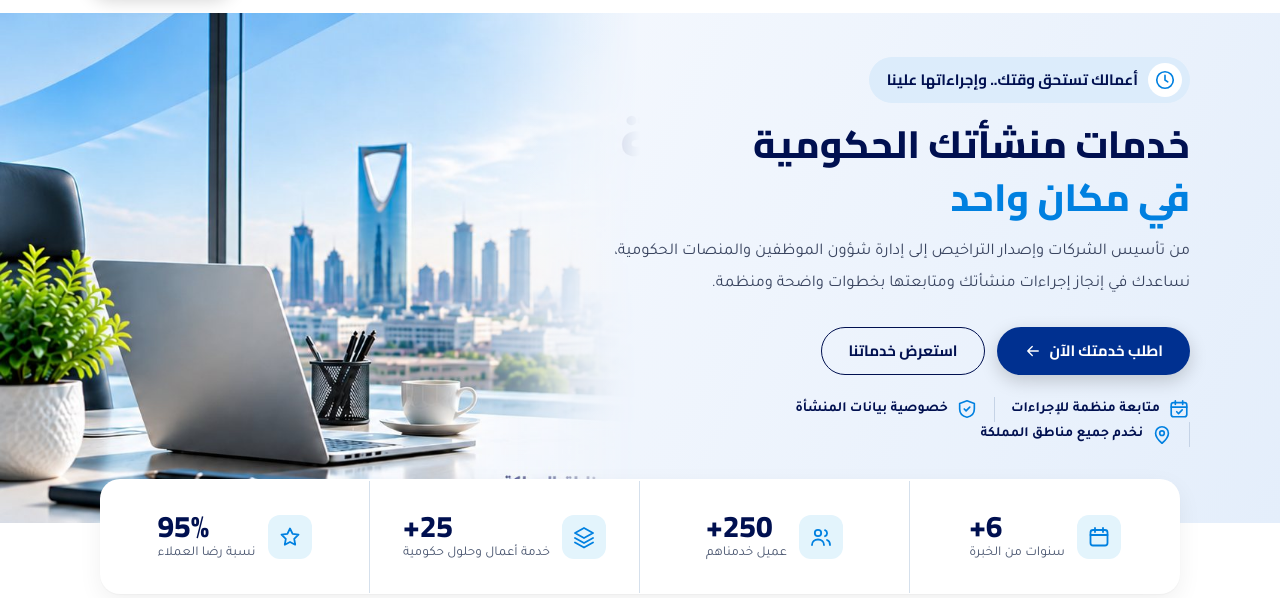
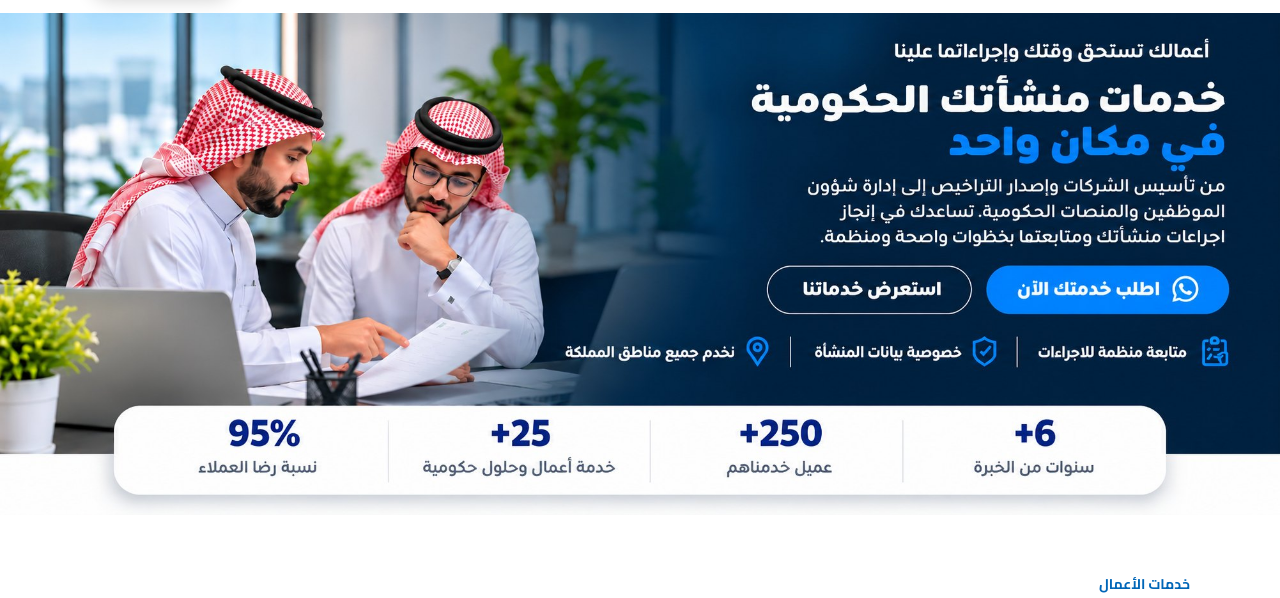
Before and after one commit to mnstaltfwq-oss/tawdih-site, a plain HTML site: page index.html in a window 1280 px wide. Shown: the part 65-663 px from the top of the page. Drawn offline with Linux system fonts and the light colour scheme.

Commit message:
Home hero banner image

```diff
--- a/app.js
+++ b/app.js
@@ -1,6 +1,6 @@
 /* Page templates + interactions */
 const T = {
-  home: () => [C.Hero(), C.StatisticsPanel(),
+  home: () => [C.HeroBanner(), '<div class="hero-m">' + C.Hero() + C.StatisticsPanel() + '</div>',
     C.Section(C.SH('خدمات الأعمال', 'خدمات الجهات الحكومية لمنشأتك', 'بدل التنقل بين المنصات والجهات الحكومية، اختر الخدمة التي تحتاجها، ودع فريق توضيح المعرفة يساعدك في معرفة متطلباتها وتجهيز إجراءاتها ومتابعة تنفيذها.') + C.GovGrid() + '<div style="text-align:center;margin-top:28px"><a class="btn btn--primary" href="services.html">استعرض جميع الخدمات</a></div>', 'hx-996'),
     C.Section(C.ConsultReal(), 'hx-605'),
     C.Section(C.SH('', 'لماذا تختار توضيح المعرفة لإدارة إجراءات منشأتك؟') + C.WhyReal(), 'sec--alt hx-395'),
--- a/components.css
+++ b/components.css
@@ -479,3 +479,16 @@ h1,h2,h3,.sh .ph-line--title,.btn{font-family:var(--font-h)}
 @media (max-width:767px){.svc-main .grid--4.feats,.svc-main .steps,.grid--svc{grid-template-columns:minmax(0,1fr)}.svc-main{gap:36px}}
 @media (max-width:980px){.svc-main .grid--svc{grid-template-columns:repeat(2,minmax(0,1fr))}}
 @media (max-width:767px){.svc-main .grid--svc{grid-template-columns:minmax(0,1fr)}}
+
+/* home banner (image) on tablet/desktop; coded hero on phones */
+.hero-banner{display:none}
+@media (min-width:768px){
+  .hero-banner{display:block;position:relative;width:100%;line-height:0;background:#fff}
+  .hero-banner img{display:block;width:100%;height:auto}
+  .hero-banner__hit{position:absolute;display:block;border-radius:999px}
+  .hero-banner__hit--wa{left:77%;top:50.3%;width:19.2%;height:9.8%}
+  .hero-banner__hit--svc{left:59.8%;top:50.3%;width:16.2%;height:9.8%}
+  .hero-banner__hit:focus-visible{outline:3px solid #0080e0;outline-offset:2px}
+  .hero-m{display:none}
+  .hero-banner+*{margin-top:0}
+}
--- a/content.js
+++ b/content.js
@@ -119,6 +119,7 @@ ${col('روابط سريعة', [['الرئيسية', 'index.html'], ['من نح
 <div class="float"><a class="wa" href="${WA}" target="_blank" rel="noopener" aria-label="تواصل عبر واتساب">${C.ico('chat', 22)}</a><i aria-hidden="true"></i></div><button class="totop" aria-label="للأعلى"></button><div class="mobile-cta">${wab('اطلب عبر واتساب')}<a class="mobile-cta__call" href="tel:+966535448100" aria-label="اتصال">${C.ico('phone', 22)}</a></div>`;
 };
 
+C.HeroBanner = () => `<section class="hero-banner" aria-label="مقدمة"><img src="hero-banner.jpg" width="2003" height="785" alt="خدمات منشأتك الحكومية في مكان واحد. أعمالك تستحق وقتك.. وإجراءاتها علينا"><h1 class="sr-only">خدمات منشأتك الحكومية في مكان واحد</h1><a class="hero-banner__hit hero-banner__hit--wa" href="${WA}" target="_blank" rel="noopener" aria-label="اطلب خدمتك الآن عبر واتساب"></a><a class="hero-banner__hit hero-banner__hit--svc" href="services.html" aria-label="استعرض خدماتنا"></a></section>`;
 C.Hero = () => `<section class="hero hero--real"><div class="hero__photo" role="img" aria-label="مكتب أعمال مع أفق مدينة الرياض"></div><div class="hero__wrap"><div class="hero__content">
 <div class="hero__chip"><span class="hero__chip-ico">${C.ico('clock', 22)}</span>أعمالك تستحق وقتك.. وإجراءاتها علينا</div>
 <h1>خدمات منشأتك الحكومية<br><span class="hl">في مكان واحد</span></h1>
```
Also changed, not shown: hero-banner.jpg (added).
